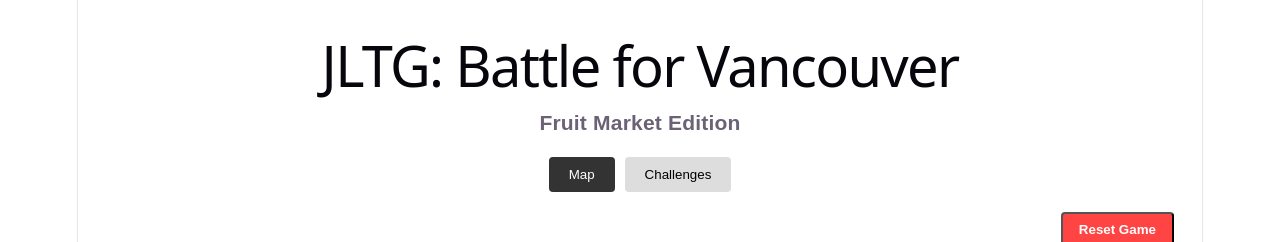
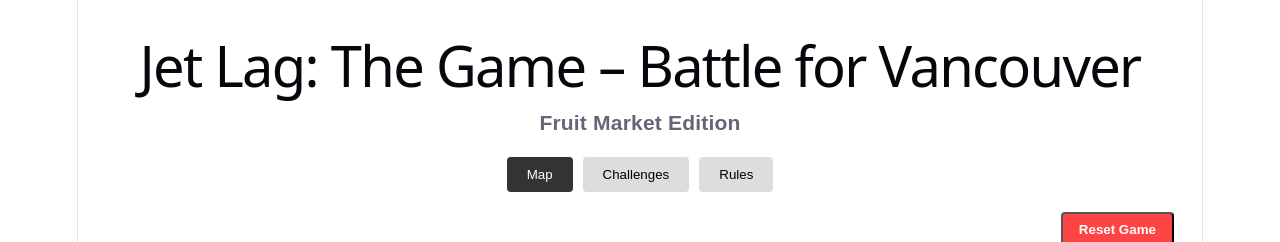
Before and after one commit to astroluxeon/jltg-battle-for-vancouver, a React (Vite) app in the folder frontend/: page / in a window 1280 px wide. Shown: the top 242 px of the page. Built offline with nearby package versions, Linux system fonts and the light colour scheme; no server answers.

Commit message:
Added rulebook link

```diff
--- a/frontend/src/App.tsx
+++ b/frontend/src/App.tsx
@@ -8,18 +8,22 @@
   const [refreshKey, setRefreshKey] = useState(0);
 
   const handleReset = () => {
-    if (window.confirm("Are you sure you want to reset the game? All data will be lost.")) {
+    const keyword = window.prompt("To reset the game, enter \"bloodorange\" below:");
+    if (keyword === "bloodorange") {
       fetch('http://localhost:8080/api/reset', {
         method: 'POST',
       }).then(() => {
         setRefreshKey(prevKey => prevKey + 1);
+        alert("Game successfully reset.");
       });
+    } else if (keyword !== null) {
+      alert("Reset canceled.");
     }
   };
 
   return (
     <div style={{ width: '95%', margin: '0 auto', padding: '20px', fontFamily: 'sans-serif' }}>
-      <h1 style={{ textAlign: 'center' }}>JLTG: Battle for Vancouver</h1>
+      <h1 style={{ textAlign: 'center' }}>Jet Lag: The Game – Battle for Vancouver</h1>
       <h3 style={{ textAlign: 'center' }}>Fruit Market Edition</h3>
 
       <div style={{ display: 'flex', justifyContent: 'center', gap: '10px', marginBottom: '20px' }}>
@@ -49,6 +53,19 @@
         >
           Challenges
         </button>
+        <button
+          onClick={() => window.open('https://docs.google.com/document/d/1uHxpWV_sGMHQ17T4hG_Qxm5JjJ_uNXeDSoafO_Ndc8Q/edit?usp=sharing', '_blank', 'noopener,noreferrer')}
+          style={{
+            padding: '10px 20px',
+            backgroundColor: '#ddd',
+            color: 'black',
+            border: 'none',
+            borderRadius: '4px',
+            cursor: 'pointer'
+          }}
+        >
+          Rules
+        </button>
       </div>
 
       <div style={{ display: 'flex', justifyContent: 'right', marginBottom: '20px' }}>
```
